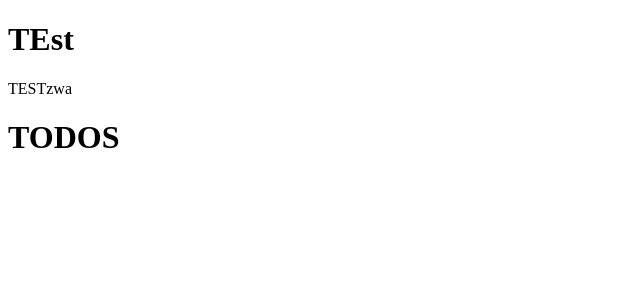
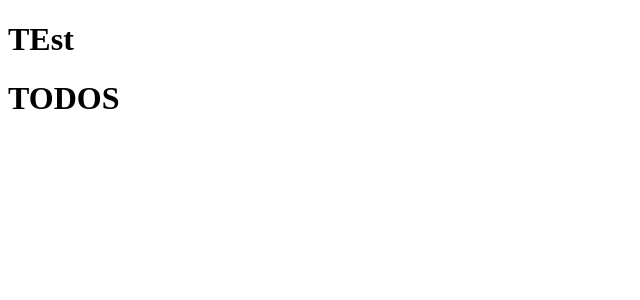
Before and after one commit to tlomiej/FirstReactApp, a React (Create React App) app: page / in a window 1280 px wide. Shown: the top 300 px of the page, without its empty margins (0-640 px from the left). Built offline with nearby package versions, Linux system fonts and the light colour scheme.

Commit message:
Pierwsszy kompoennt

```diff
--- a/src/App.tsx
+++ b/src/App.tsx
@@ -1,37 +1,53 @@
-import React from 'react';
+import React, {Component} from 'react';
 import Todos from './components/Todos'
+import ReactDOM from "react-dom";
 
-function App() {
-//string test = '';
+type Task = {
+  name: string;
+  id: number;
+};
+
+interface Tasks extends Array<Task>{};
 
 
-  interface Task {
-    name: string;
-    id: number;
-  }
+class App extends React.Component {
+  state: Tasks = [{
+    name: "test4",
+    id: 12
+  },
+  {
+    name: "test5",
+    id: 15
+  },
+  {
+    name: "test6",
+    id: 16
+  },
+  {
+    name: "test7",
+    id: 17
+  } ];
+
+  textParam: String = "TestParam"
+
+
+  render() {
+    return (
+      <div className="App">
+      <h1>TEst</h1>
+      <header className="App-header">
+        <Todos  login={"test"}/>
 
 
 
-  let state: Task = {
-    name: "test4",
-    id: 12
+      </header>
+    </div>
+    );
   }
+}
 
 
-  return (
-    <div className="App">
-      <h1>TEst</h1>
-      <header className="App-header">
 
 
-        <p>
-         TESTzwa
-        </p>
-        <Todos />
-
-      </header>
-    </div>
-  );
-}
 
 export default App;
--- a/src/components/Todos.tsx
+++ b/src/components/Todos.tsx
@@ -1,12 +1,22 @@
-import React from 'react';
+import React, {Component} from 'react';
 
-function Todos() {
-  return (
-    <div className="Todos">
-      <h1>TODOS</h1>
 
-    </div>
-  );
+
+export interface login {
+  login: string;
+}
+class Todos<todos> extends React.Component<login> {
+
+
+  render() {
+    return (
+     // console.log(this.login);
+    <h1>TODOS </h1>
+
+
+    );
+  }
 }
 
+
 export default Todos;
```
